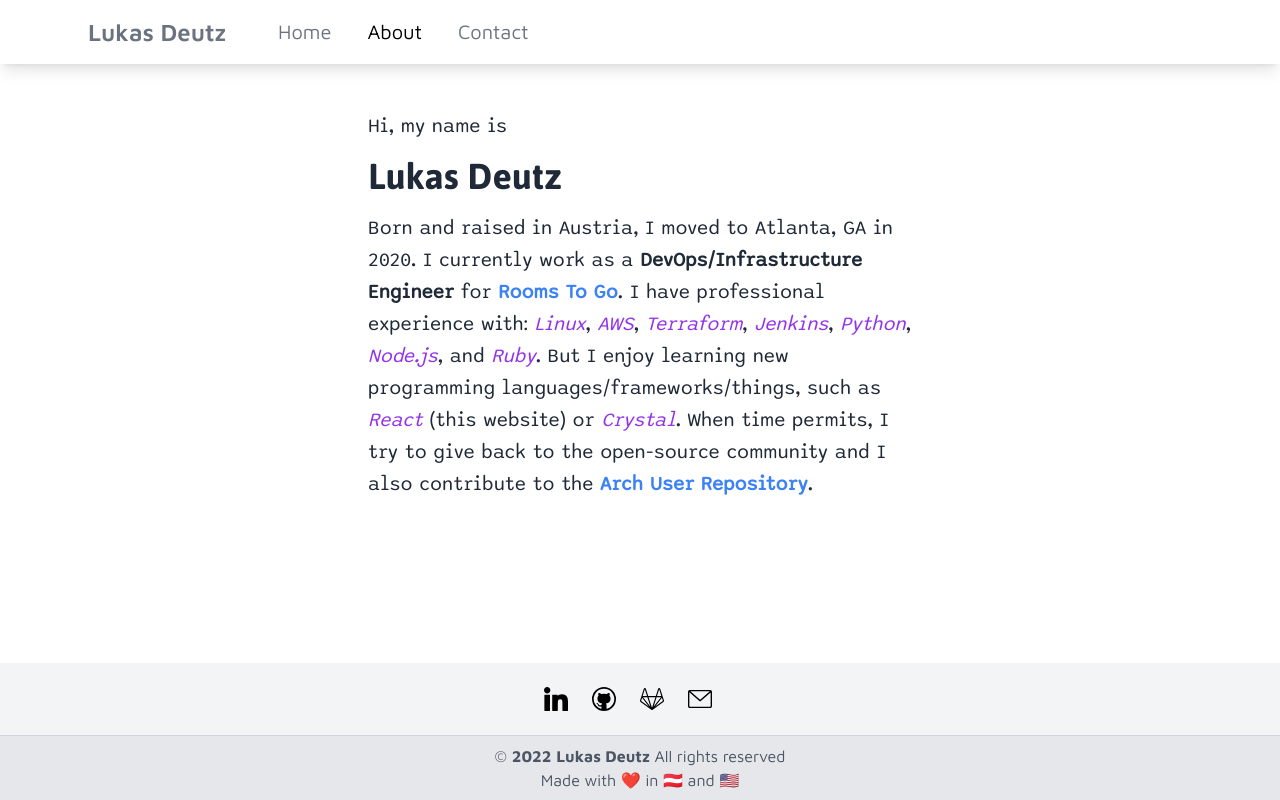
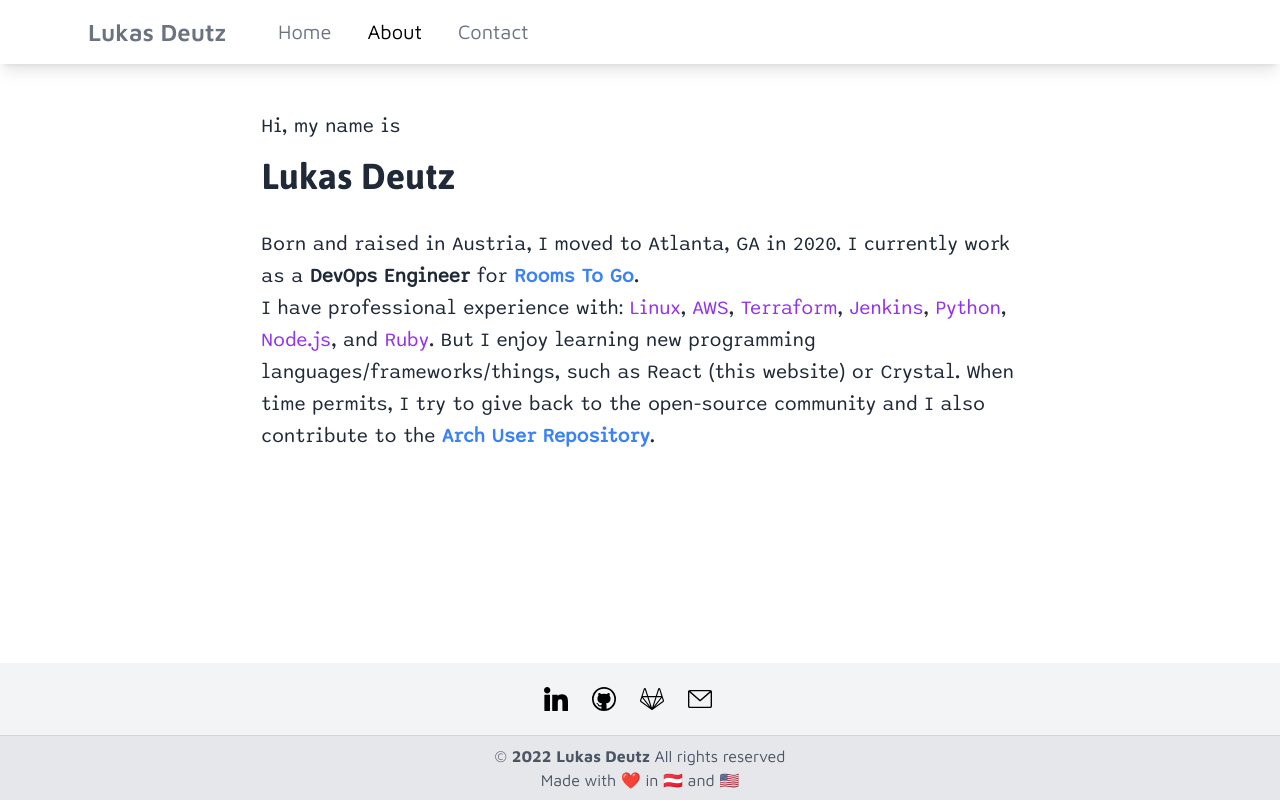
Before and after one commit to lagerfeuer/website, a Next.js app: page /about in a window 1280 px wide. Built offline with nearby package versions, Linux system fonts and the light colour scheme.

Commit message:
Change about page

```diff
--- a/pages/about.jsx
+++ b/pages/about.jsx
@@ -1,7 +1,12 @@
-import MyLink from "../components/link"
+import MyLink from "../components/link";
 
-function Keyword({ children }) {
-  return <span className="italic text-purple-600">{" "}{children}</span>
+function Keyword({ children, italic = false }) {
+  return (
+    <span className={`${italic ? "italic" : ""} text-purple-600`}>
+      {" "}
+      {children}
+    </span>
+  );
 }
 
 export default function About() {
@@ -15,29 +20,33 @@ export default function About() {
     "Ruby",
   ];
   return (
-    <div className="container my-12 px-12 md:w-2/3 lg:w-1/2 mx-auto">
+    <div className="container my-12 px-12 md:w-2/3 lg:w-2/3 mx-auto">
       <section className="mb-16 text-gray-800 ">
         <div className="grid md:grid-cols-1 gap-x-6 lg:gap-x-12">
           <div className="mb-12 md:mb-0">
             <h4 className="font-body text-xl mb-4">Hi, my name is</h4>
             <h1 className="text-4xl font-bold mb-4">Lukas Deutz</h1>
-            <p className="leading-8 font-body text-xl">
-              Born and raised in Austria, I moved to Atlanta, GA in 2020.
-              I currently work as a <strong>DevOps/Infrastructure Engineer</strong> for <MyLink href="https://www.roomstogo.com">
-                Rooms To Go
-              </MyLink>.
-              I have professional experience with:<Keyword>Linux</Keyword>,
-              <Keyword>AWS</Keyword>,
-              <Keyword>Terraform</Keyword>,
-              <Keyword>Jenkins</Keyword>,
-              <Keyword>Python</Keyword>,
-              <Keyword>Node.js</Keyword>, and
-              <Keyword>Ruby</Keyword>.
-              But I enjoy learning new programming languages/frameworks/things,
-              such as{" "}<Keyword>React</Keyword> (this website) or <Keyword>Crystal</Keyword>.
-              When time permits, I try to give back to the open-source community and
-              I also contribute to the <MyLink href="https://aur.archlinux.org/packages?K=lagerfeuer&SeB=m">Arch User Repository</MyLink>.
-            </p>
+            <div className="leading-8 font-body text-xl py-4">
+              <p>
+                Born and raised in Austria, I moved to Atlanta, GA in 2020. I
+                currently work as a <strong>DevOps Engineer</strong> for{" "}
+                <MyLink href="https://www.roomstogo.com">Rooms To Go</MyLink>.
+              </p>
+              <p>
+                I have professional experience with:<Keyword>Linux</Keyword>,
+                <Keyword>AWS</Keyword>,<Keyword>Terraform</Keyword>,
+                <Keyword>Jenkins</Keyword>,<Keyword>Python</Keyword>,
+                <Keyword>Node.js</Keyword>, and
+                <Keyword>Ruby</Keyword>. But I enjoy learning new programming
+                languages/frameworks/things, such as React (this website) or
+                Crystal. When time permits, I try to give back to the
+                open-source community and I also contribute to the{" "}
+                <MyLink href="https://aur.archlinux.org/packages?K=lagerfeuer&SeB=m">
+                  Arch User Repository
+                </MyLink>
+                .
+              </p>
+            </div>
           </div>
         </div>
       </section>
```
